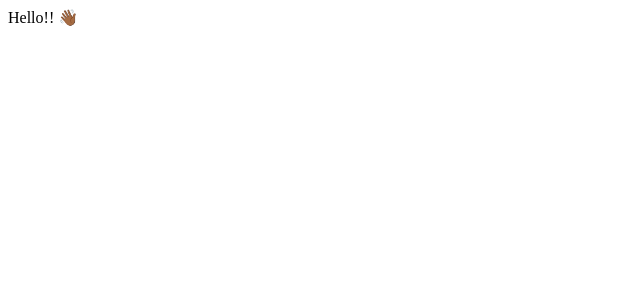
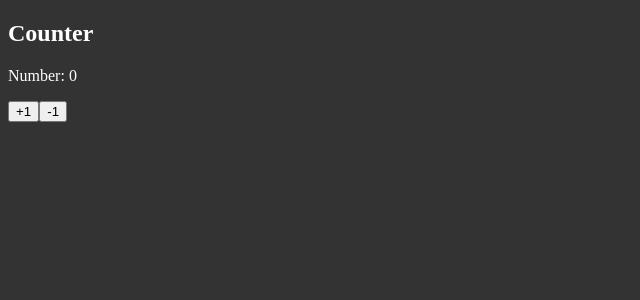
Before and after one commit to akhilome/react-starter, a React app: page / in a window 1280 px wide. Shown: the top 300 px of the page, without its empty margins (0-640 px from the left). Built offline with nearby package versions, Linux system fonts and the light colour scheme.

Commit message:
configure babel to use js class properties plugin
- install @babel/plugin-proposal-class-properties
- modify babel loader to use plugin
- add counter to app

```diff
--- a/package.json
+++ b/package.json
@@ -14,6 +14,7 @@
   "devDependencies": {
     "@babel/cli": "^7.2.3",
     "@babel/core": "^7.2.2",
+    "@babel/plugin-proposal-class-properties": "^7.2.3",
     "@babel/preset-env": "^7.2.3",
     "@babel/preset-react": "^7.0.0",
     "babel-loader": "^8.0.5",
--- a/src/App.js
+++ b/src/App.js
@@ -1,7 +1,26 @@
-import React from 'react';
+import './index.css';
+import React, { Component } from 'react';
 
-const App = () => {
-  return <div>Hello!! 👋🏾</div>;
-};
+class App extends Component {
+  state = { count: 0 };
+
+  increment = () => {
+    this.setState(prevState => ({ count: prevState.count + 1 }));
+  };
+
+  decrement = () => {
+    this.setState(prevState => ({ count: prevState.count - 1 }));
+  };
+  render() {
+    return (
+      <div>
+        <h2>Counter</h2>
+        <p>Number: {this.state.count}</p>
+        <button onClick={this.increment}>+1</button>
+        <button onClick={this.decrement}>-1</button>
+      </div>
+    );
+  }
+}
 
 export default App;
--- /dev/null
+++ b/src/index.css
@@ -0,0 +1,4 @@
+body {
+  background-color: #333;
+  color: #fff;
+}
--- a/webpack.config.base.js
+++ b/webpack.config.base.js
@@ -14,7 +14,8 @@ module.exports = {
         loader: 'babel-loader',
         exclude: /node_modules/,
         options: {
-          presets: ['@babel/preset-env', '@babel/preset-react']
+          presets: ['@babel/preset-env', '@babel/preset-react'],
+          plugins: ['@babel/plugin-proposal-class-properties']
         }
       },
       {
```
Also changed, not shown: 1 other file (tests, documents, lock files or other folders).
